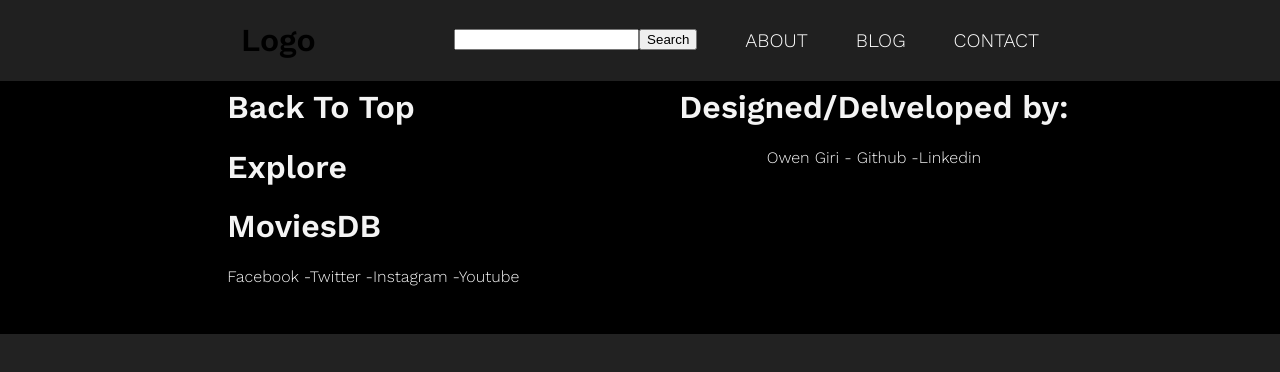
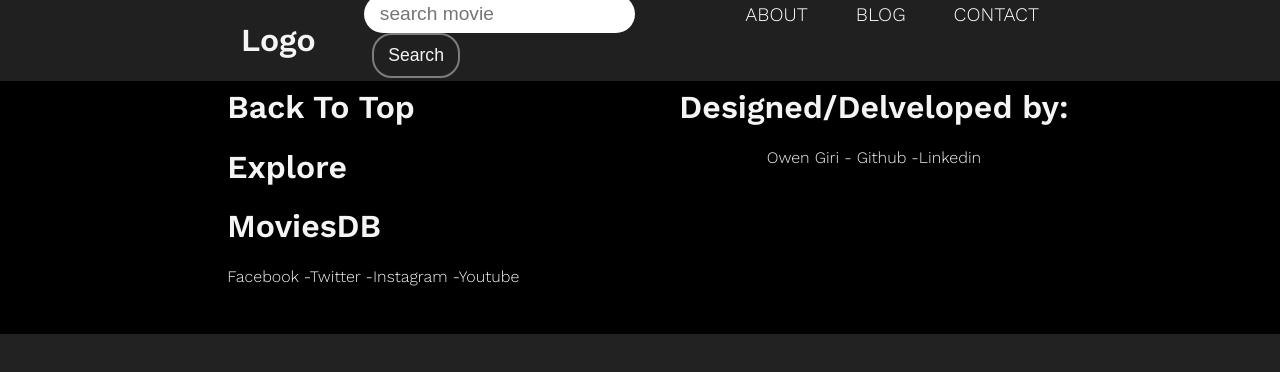
Before and after one commit to owengiri20/MoviesLibary, a React (Create React App) app: page /ViewMovie/1 in a window 1280 px wide. Shown: the top 372 px of the page. Built offline with nearby package versions, Linux system fonts and the light colour scheme; no server answers.

Commit message:
styled navbar search bar

```diff
--- a/src/ComponentStyles/CastCarousel.css
+++ b/src/ComponentStyles/CastCarousel.css
@@ -0,0 +1,14 @@
+.CastCarousel{
+    color: #f4f4f4;
+}
+.CastCarousel-carousel{
+    display: flex;
+    overflow-x: scroll;
+    align-content: center;
+    align-items: center;
+    margin: 3rem 0;
+}
+
+.CastCarousel.container{
+    max-width: 1100px
+}
--- a/src/ComponentStyles/CastProfileCard.css
+++ b/src/ComponentStyles/CastProfileCard.css
@@ -0,0 +1,35 @@
+.CastCard-carousel{
+    display: flex;
+    overflow-x: scroll;
+    align-content: center;
+    align-items: center;
+    margin: 3rem 0;
+}
+
+a{
+    text-decoration: none;
+}
+
+.CastCard img{
+    height: 14rem;
+    /* width: 10rem; */
+    margin: 0 1rem;
+}
+
+.CastCard{
+    transition: .15s ease-in-out;
+    background: #111111;
+    margin: .5rem 1rem;
+    padding: 1rem 1rem;
+    width: 20rem;
+    color: #f4f4f4;
+
+}
+
+.CastCard:hover{
+    transform: translateY(-15px);
+    transition: .15s ease-in-out;
+    cursor: pointer;
+    background: #5f1f37;
+
+}
--- a/src/ComponentStyles/Navbar.css
+++ b/src/ComponentStyles/Navbar.css
@@ -40,6 +40,11 @@ header {
   cursor: pointer;
 }
 
+.logo {
+  color: #f4f4f4 !important;
+
+}
+
 /* changed this from the tutorial video to
    allow it to gain focus, making it tabbable */
 .nav-toggle {
@@ -48,6 +53,39 @@ header {
   left: -9999px !important;
 
 }
+
+.nav-search, .search-btn {
+  border-radius: 20px;
+  border: 0;
+  padding: .5rem;
+}
+
+.search-btn {
+  margin: 0 .5rem;
+  padding: .6rem .9rem;
+  cursor: pointer;
+  background: transparent;
+  border: 2px #d6d6d682 solid;
+  color: #f4f4f4;
+  font-size: 1.1rem;
+  transition: .1s ease-in;
+}
+
+.nav-search {
+  padding-left: 1rem;
+  font-size: 1.2rem;
+}
+
+.search-btn:hover{
+  color: #222;
+  background: #f4f4f4;
+  transition: .1s ease-in;
+}
+
+.search-container {
+  margin-top: -.5rem;
+}
+
 
 .nav-toggle:focus ~ .nav-toggle-label {
   outline: 3px solid rgba(lightblue, .75);
@@ -147,6 +185,8 @@ nav a:hover {
 
   .logo {
     grid-column: 2 / 3;
+  color: #f4f4f4 !important;
+
   }
 
   nav {
--- a/src/Components/CastProfileCard.js
+++ b/src/Components/CastProfileCard.js
@@ -7,7 +7,7 @@ class CastProfileCard extends Component {
     render() {
         const { name, role, poster } = this.props
         return (
-            <Link to={`/ViewMovie/1`} class="CastCard">
+            <Link to={`/ViewMovie/1`} class="CastCard container">
                 <img src={poster} alt={name} />
                 <p class="CastCard-name">{name}</p>
                 <p class="CastCard-genre">{role}</p>
--- a/src/Components/Landing.js
+++ b/src/Components/Landing.js
@@ -23,7 +23,7 @@ class Landing extends Component {
     async setShowcaseMovie(params) {
         // get and put movie to obj
         let movie = {}
-        let num = 8;
+        let num = 5;
         this.getPopularMovies().then(data => {
             movie = {
                 movieTitle: data[num].title,
--- a/src/Components/Navbar.js
+++ b/src/Components/Navbar.js
@@ -5,13 +5,13 @@ class Navbar extends Component {
     render() {
         return (
             <header>
-                <h1 class="logo">Logo</h1>
-                <input type="checkbox" id="nav-toggle" class="nav-toggle" />
+                <h1 className="logo">Logo</h1>
+                <input type="checkbox" id="nav-toggle" className="nav-toggle" />
                 <nav>
                     <ul>
-                        <li>
-                            <input type="text" name="" id="" />
-                            <button>Search</button>
+                        <li className="search-container">
+                            <input className="nav-search" type="text" name="" id="" placeholder="search movie" />
+                            <button className="search-btn">Search</button>
                         </li>
                         <li>
                             <a href="#">About</a>
@@ -24,7 +24,7 @@ class Navbar extends Component {
                         </li>
                     </ul>
                 </nav>
-                <label for="nav-toggle" class="nav-toggle-label">
+                <label for="nav-toggle" className="nav-toggle-label">
                     <span></span>
                 </label>
             </header>
```
Also changed, not shown: public/todo.txt (added).
